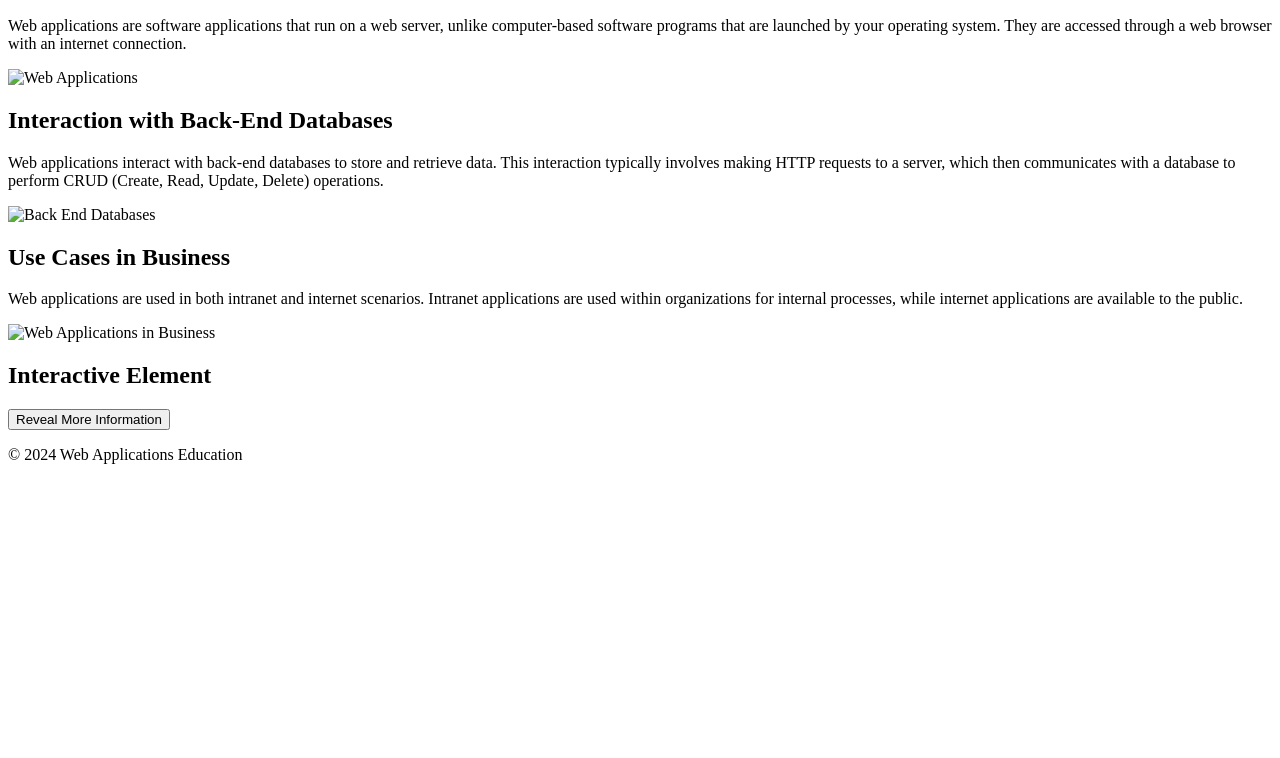
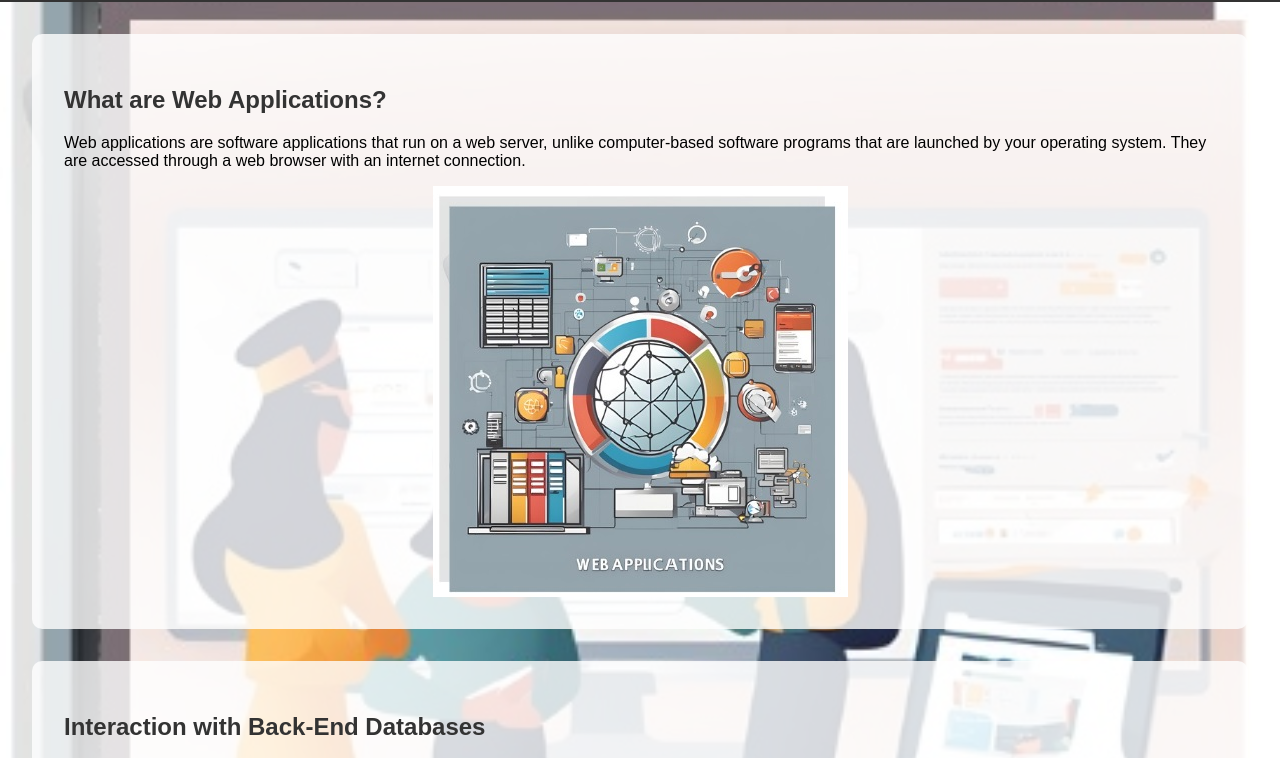
Before and after one commit to mbemiss/Assignment_1-1a, a plain HTML site: page index.html in a window 1280 px wide. Shown: the part 110-868 px from the top of the page. Before the commit the page ends 800 px from the top, so only its background shows below. Drawn offline with Linux system fonts and the light colour scheme; the site is published under a folder, as on GitHub Pages, so addresses that start at the root find nothing.

Commit message:
Update index.html
Trying to fix the image calls.

```diff
--- a/index.html
+++ b/index.html
@@ -7,7 +7,7 @@
     <title>Understanding Web Applications</title>
 
     <!-- Link to external CSS file for styling -->
-    <link rel="stylesheet" href="/styles.css">
+    <link rel="stylesheet" href="styles.css">
 </head>
 <body>
     <!-- Header section containing the main title -->
@@ -20,7 +20,7 @@
         <h2>What are Web Applications?</h2>
         <p>Web applications are software applications that run on a web server, unlike computer-based software programs that are launched by your operating system. They are accessed through a web browser with an internet connection.</p>
         <!-- Example image for web applications -->
-        <img src="/webapplications.jpg" alt="Web Applications" />
+        <img src="webapplications.jpg" alt="Web Applications" />
     </section>
 
     <!-- Section explaining how web applications interact with back-end databases -->
@@ -28,7 +28,7 @@
         <h2>Interaction with Back-End Databases</h2>
         <p>Web applications interact with back-end databases to store and retrieve data. This interaction typically involves making HTTP requests to a server, which then communicates with a database to perform CRUD (Create, Read, Update, Delete) operations.</p>
         <!-- Example image for database interaction -->
-        <img src="/backendservers.jpg" alt="Back End Databases" />
+        <img src="backendservers.jpg" alt="Back End Databases" />
     </section>
 
     <!-- Section providing use cases for web applications in business -->
@@ -36,7 +36,7 @@
         <h2>Use Cases in Business</h2>
         <p>Web applications are used in both intranet and internet scenarios. Intranet applications are used within organizations for internal processes, while internet applications are available to the public.</p>
         <!-- Example image for business use cases -->
-        <img src="/webappsbusiness.jpg" alt="Web Applications in Business" />
+        <img src="webappsbusiness.jpg" alt="Web Applications in Business" />
     </section>
 
     <!-- Section containing an interactive element implemented with JavaScript -->
@@ -97,6 +97,6 @@
     </footer>
 
     <!-- Link to external JavaScript file for interactivity -->
-    <script src="/script.js"></script>
+    <script src="script.js"></script>
 </body>
 </html>
```
